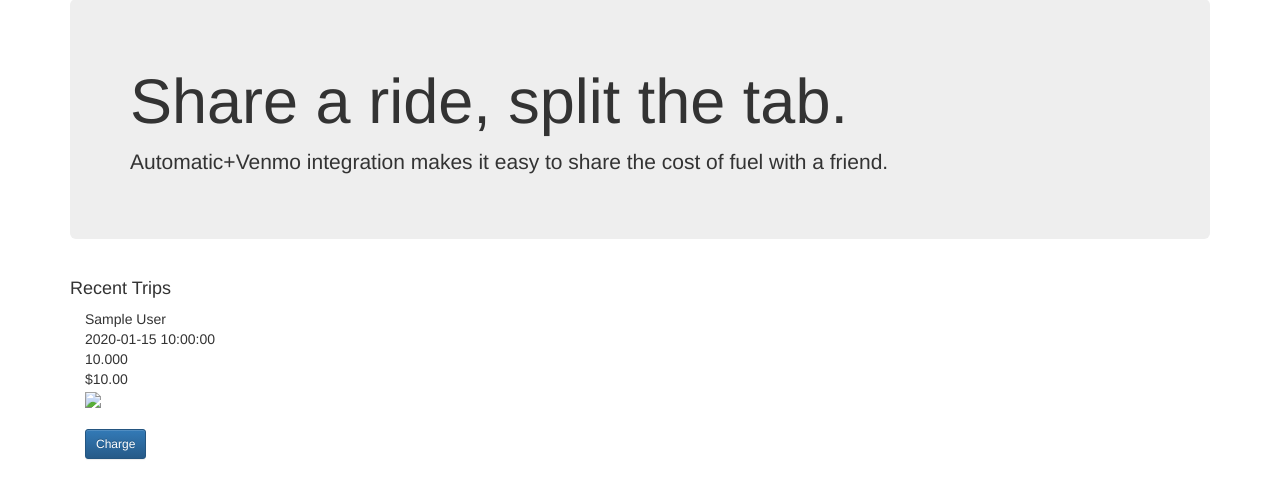
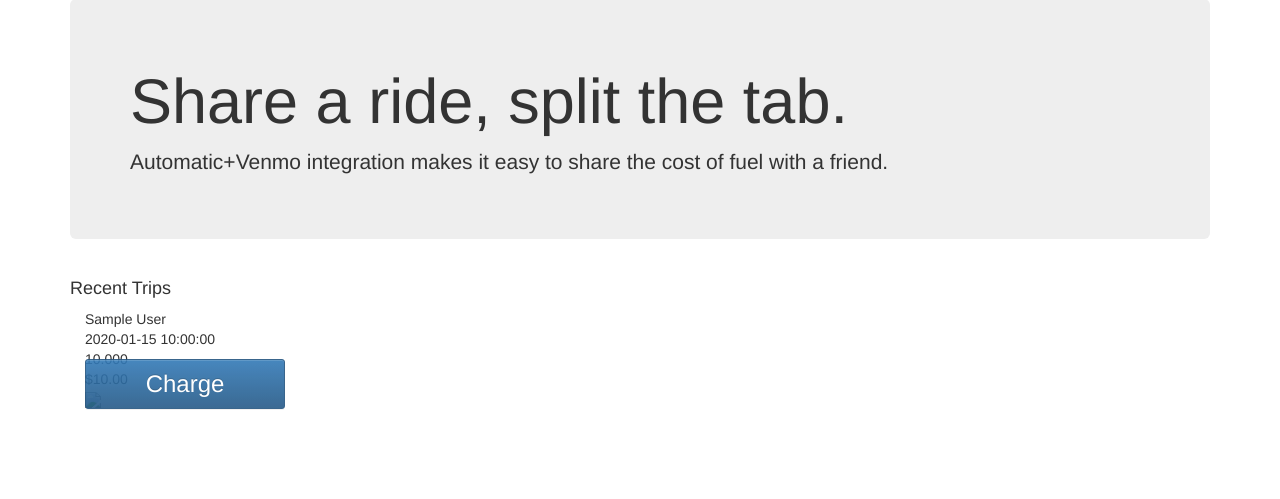
Before and after one commit to abbyoung/automatic-trip, a Flask app: page / in a window 1280 px wide. Shown: the part 57-556 px from the top of the page. Run offline with Flask 2, Linux system fonts and the light colour scheme; grey boxes marked "Sample" are stand-in pictures; a database or web service that is not in the repository returns one stand-in record (values such as "Sample title"); data that the repository does not hold is empty; some libraries are stand-ins or nearby versions.

Commit message:
hide charge btn after charge is successful

```diff
--- a/static/css/main.css
+++ b/static/css/main.css
@@ -22,3 +22,20 @@ img.friend_profile {
 .col-md-offset-6 {
     margin-left: 0px;
 }
+
+/* Index Trip Images */
+.img_container {
+    position:relative;
+    display:inline-block;
+    text-align:center;
+}
+
+.img_container .btn {
+    position:absolute;
+    bottom:20px;
+    left: 0px;
+    width:200px;
+    height:50px;
+    opacity: .9;
+    font-size: 24px;
+}
--- a/templates/index.html
+++ b/templates/index.html
@@ -20,12 +20,13 @@
                     {{trip['start_time']}}<br/>
                     {{'%0.3f' % trip['fuel_volume_gal'] | float}}<br/>
                     ${{'%0.2f' % trip['fuel_cost_usd'] | float}}<br/>
-
-                    <img src="https://maps.googleapis.com/maps/api/staticmap?size=200x200&path=weight:5%7Ccolor:blue%7Cenc:{{trip['path']}}"/><br/>
-                    <br/>
-                    <button type="button" class="btn btn-primary btn-sm" data-dollars="{{trip['fuel_cost_usd']}}" data-trip-id="{{trip['id']}}" data-toggle="modal" data-target="#payModal">
-                      Charge
-                    </button>
+                    <div class="img_container">
+                      <img src="https://maps.googleapis.com/maps/api/staticmap?size=200x200&path=weight:5%7Ccolor:blue%7Cenc:{{trip['path']}}"/><br/>
+                      <br/>
+                      <button type="button" class="btn btn-primary btn-sm" data-dollars="{{trip['fuel_cost_usd']}}" data-trip-id="{{trip['id']}}" data-toggle="modal" data-target="#payModal">
+                        Charge
+                      </button>
+                    </div>
 
                 </div>
             {% endfor %}
@@ -120,9 +121,11 @@
           data: {'user_id': $('input[name="friends"]').val(), 'trip_id': tripID, 'price': $('input[name="optionsAmount"]').val()}
         })
         .done(function(data){
-          alert('done!');
           console.log(data);
-          // $('#payModal').modal('hide');
+          // hide modal
+          $('#payModal').modal('hide');
+          // remove charge btn, replace with success
+          $('#'+tripID + ' .btn').css('display', 'none');
         });
       });
     });
```
